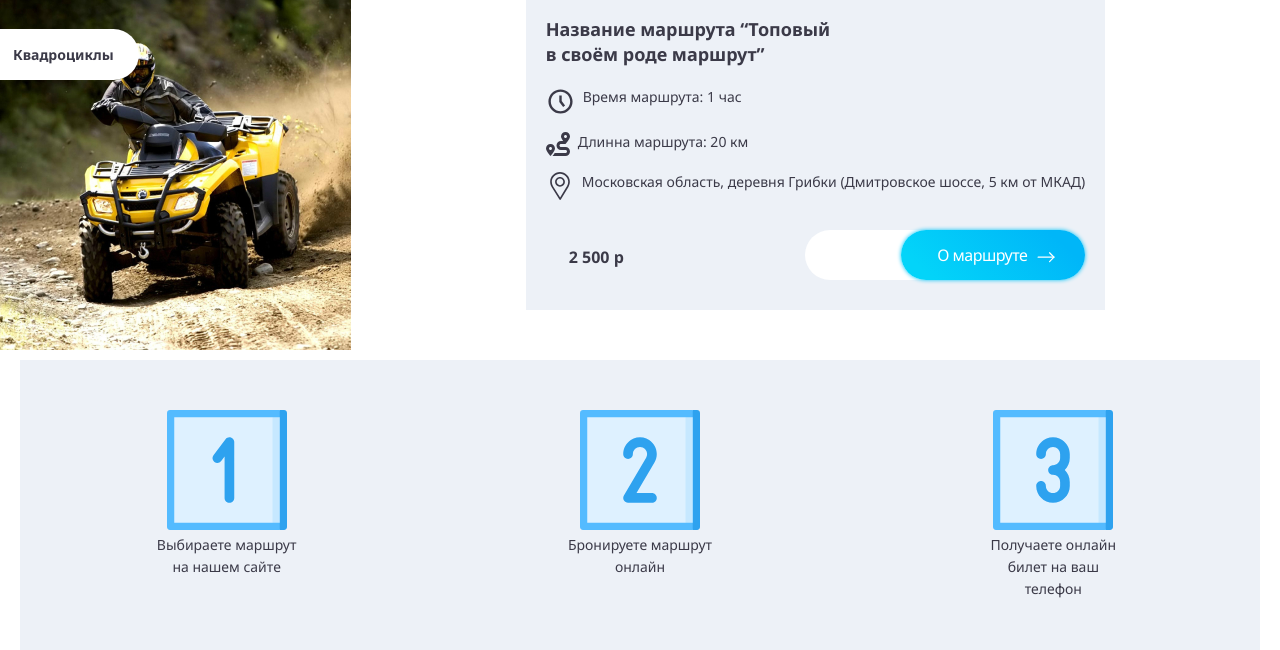
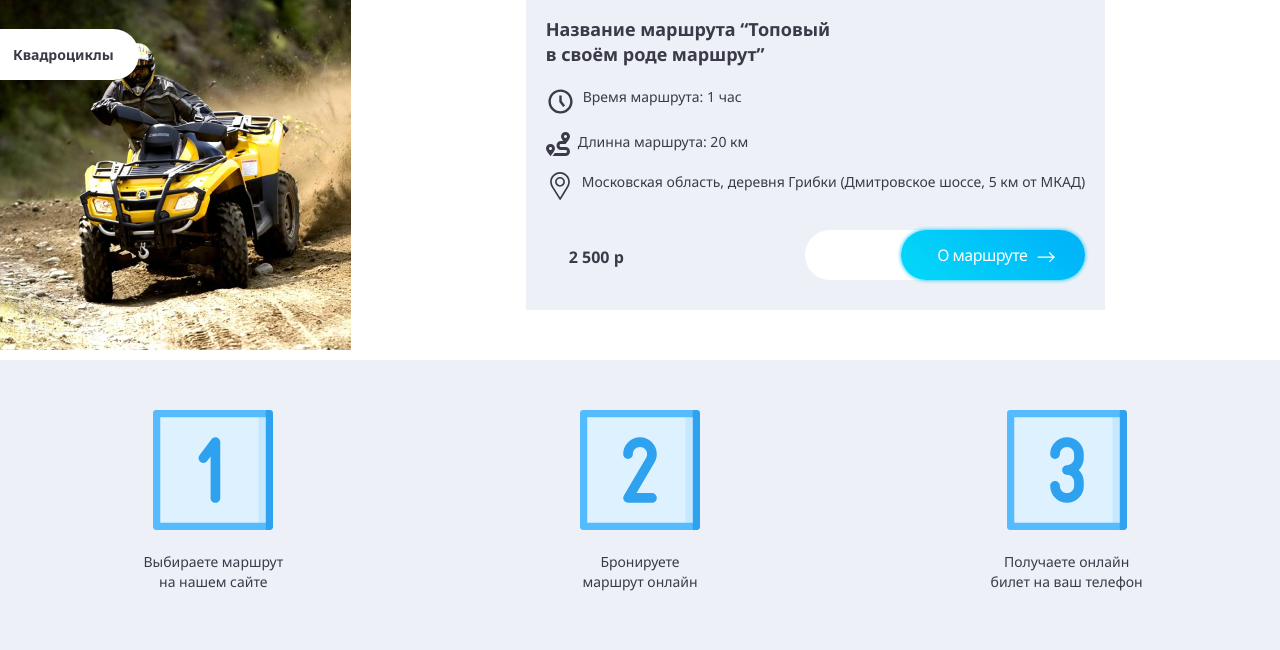
Before and after one commit to flaberfl/django_atv, a Django app: page / in a window 1280 px wide. Shown: the part 1592-2242 px from the top of the page. After the commit the page ends 2183 px from the top, so only its background shows below. Run offline with Django 3.2, Linux system fonts and the light colour scheme.

Commit message:
finish block instruction

```diff
--- a/src/proj/static/proj/atv-rental2.ru/scss/_instruction.scss
+++ b/src/proj/static/proj/atv-rental2.ru/scss/_instruction.scss
@@ -1,22 +1,31 @@
 .instruction {
+
+    margin: 0 auto;
 
     &__items {
         display: flex;
         flex-wrap: wrap;
+        // justify-content: space-between;
         background-color: #EDF1F7;
         justify-content: space-around;
         padding-top: 50px;
-        padding-bottom: 50px;
+        padding-bottom: 7px;
     }
 
     &__item {
 
         text-align: center;
+        margin-bottom: 43px;
+
+        &-img {
+            margin-bottom: 18px;
+        }
 
         &-text {
             font-size: 14px;
             font-weight: 400;
-            width: 150px;
+            line-height: 20px;
+            width: 156px;
             text-align: center;
         }
     }
--- a/src/proj/templates/proj/atv-rental2.ru/base.html
+++ b/src/proj/templates/proj/atv-rental2.ru/base.html
@@ -20,13 +20,8 @@
   {% block content %}
   {% endblock %}
 
-  <!-- {% include './block/instruction.html' %}
 
-  {% include './block/gift.html' %}
 
-  {% include './block/seo.html' %}
-
-  {% include './block/footer.html' %} -->
 
 
 
--- a/src/proj/templates/proj/atv-rental2.ru/block/instruction.html
+++ b/src/proj/templates/proj/atv-rental2.ru/block/instruction.html
@@ -1,26 +1,28 @@
 {% load static %}
 <section class="instruction">
 
-    <div class="container">
+    <!-- <div class="container"> -->
     <div class="instruction__items">
 
         <div class="instruction__item">
-                <img src="{% static static_prefix|add:'../img/svg/p-item-1.svg' %}" alt="">
+            <img class="instruction__item-img" src="{% static static_prefix|add:'../img/svg/p-item-1.svg' %}" alt="">
             <p class="instruction__item-text">Выбираете маршрут на нашем сайте</p>
         </div>
 
         <div class="instruction__item">
-                <img src="{% static static_prefix|add:'../img/svg/p-item-2.svg' %}" alt="">
-                <p class="instruction__item-text">Бронируете маршрут онлайн</p>
+            <img class="instruction__item-img" src="{% static static_prefix|add:'../img/svg/p-item-2.svg' %}" alt="">
+            <p class="instruction__item-text">Бронируете <br> маршрут онлайн</p>
         </div>
 
         <div class="instruction__item">
-                <img src="{% static static_prefix|add:'../img/svg/p-item-3.svg' %}" alt="">
+            <img class="instruction__item-img" src="{% static static_prefix|add:'../img/svg/p-item-3.svg' %}" alt="">
             <p class="instruction__item-text">Получаете онлайн билет на ваш телефон</p>
         </div>
 
     </div>
-    </div>
+
+
+    <!-- </div> -->
 
 
 
```
Also changed, not shown: src/proj/static/proj/atv-rental2.ru/css/style.css (+12 -2 lines), src/proj/static/proj/atv-rental2.ru/css/style.min.css, src/proj/static/proj/atv-rental2.ru/img/p-item-1.png (added). Lines whose indentation alone changed are shown as unchanged.
